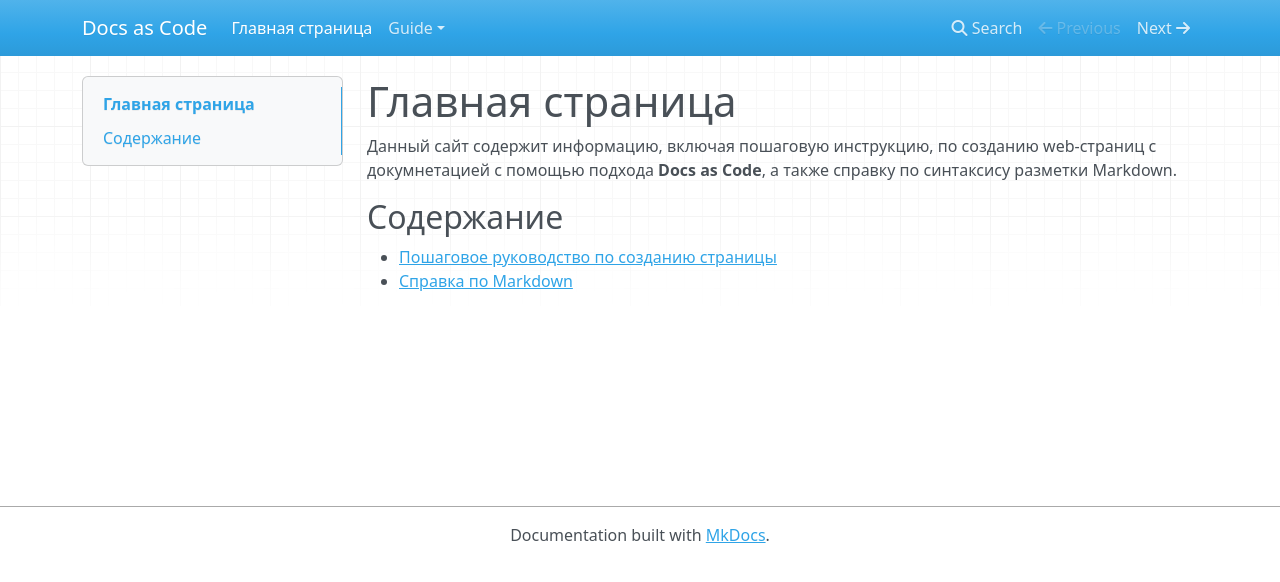
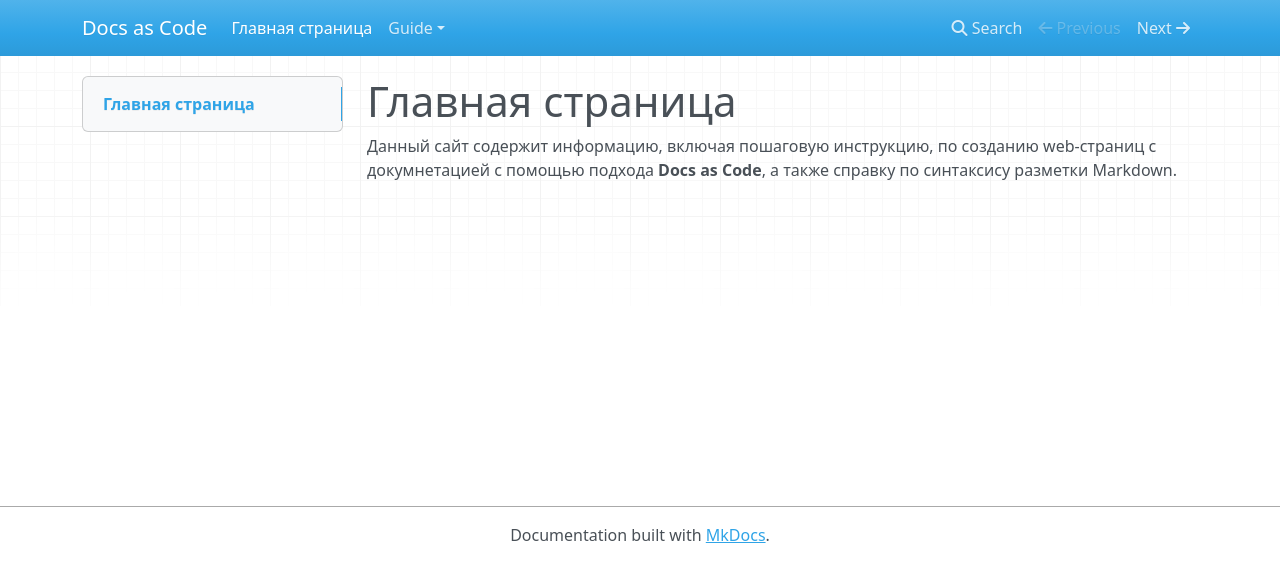
Before and after one commit to janemedn/Docs-as-Code, an MkDocs documentation site: the page built from docs/index.md, in a window 1280 px wide. Shown: the top 582 px of the page. Built offline with MkDocs 1.6.1, drawn with Linux system fonts in a browser that asks for light colours; nearby versions of some CDN libraries.

Commit message:
update index

```diff
--- a/docs/index.md
+++ b/docs/index.md
@@ -1,8 +1,3 @@
 # Главная страница
 
 Данный сайт содержит информацию, включая пошаговую инструкцию, по созданию web-страниц с докумнетацией с помощью подхода **Docs as Code**, а также справку по синтаксису разметки Markdown.
-
-## Содержание
-
-- [Пошаговое руководство по созданию страницы](https://janemedn.github.io/Docs-as-Code/creatingnewpage.html)
-- [Справка по Markdown](https://janemedn.github.io/Docs-as-Code/markdownref.html)
```
